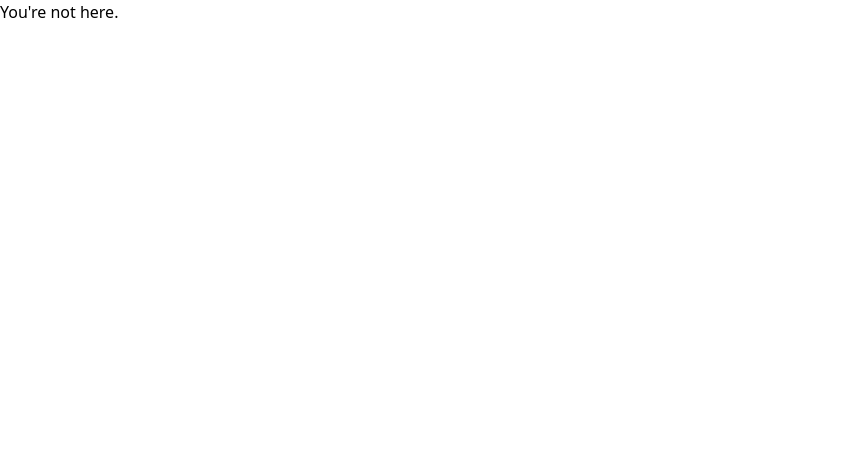
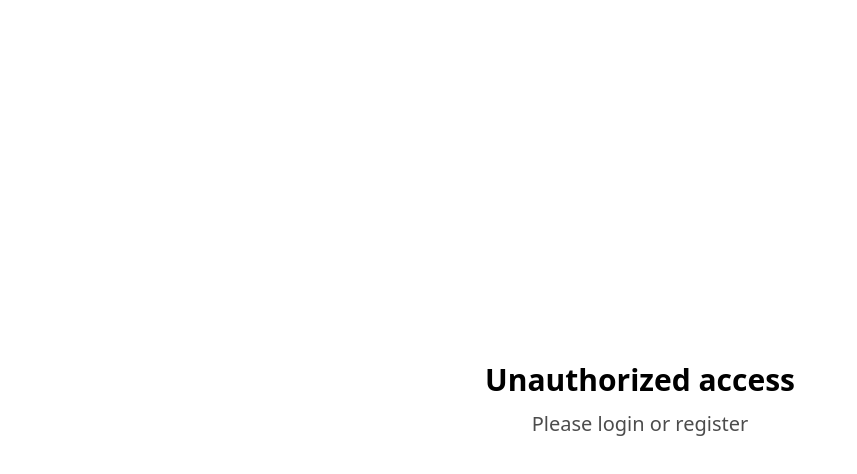
Before and after one commit to Krrystian/mern-todo, a React (Create React App) app in the folder my-app/: page /todo in a window 1280 px wide. Shown: the top 474 px of the page, without its empty margins (0-857 px from the left). Built offline with nearby package versions, Linux system fonts and the light colour scheme; no server answers.

Commit message:
Unauth module

```diff
--- a/my-app/src/pages/ToDo.tsx
+++ b/my-app/src/pages/ToDo.tsx
@@ -11,6 +11,7 @@ import SharingList from "../components/modals/SharingList";
 import TitleTodo from "../components/modals/TitleTodo";
 import PasswordTodo from "../components/modals/PasswordTodo";
 import NewTask from "../components/modals/NewTask";
+import { Link } from "react-router-dom";
 const ToDo = () => {
   const dispatch = useDispatch();
   const token = useSelector((state: any) => state.user.token);
@@ -97,7 +98,19 @@ const ToDo = () => {
       </div>
     </div>
   ) : (
-    <div>You're not here.</div>
+    //Simple unauthorized access module
+    <div className="w-screen h-screen flex gap-3 justify-center items-center flex-col cursor-default">
+      <h2 className="font-extrabold text-3xl w-screen text-center">
+        Unauthorized access
+      </h2>
+      <Link
+        to="/"
+        className="text-black/70 text-xl max-w-screen text-center cursor-pointer
+        hover:text-blue-900 hover:scale-150 transition-all duration-300"
+      >
+        Please login or register
+      </Link>
+    </div>
   );
 };
 
```
